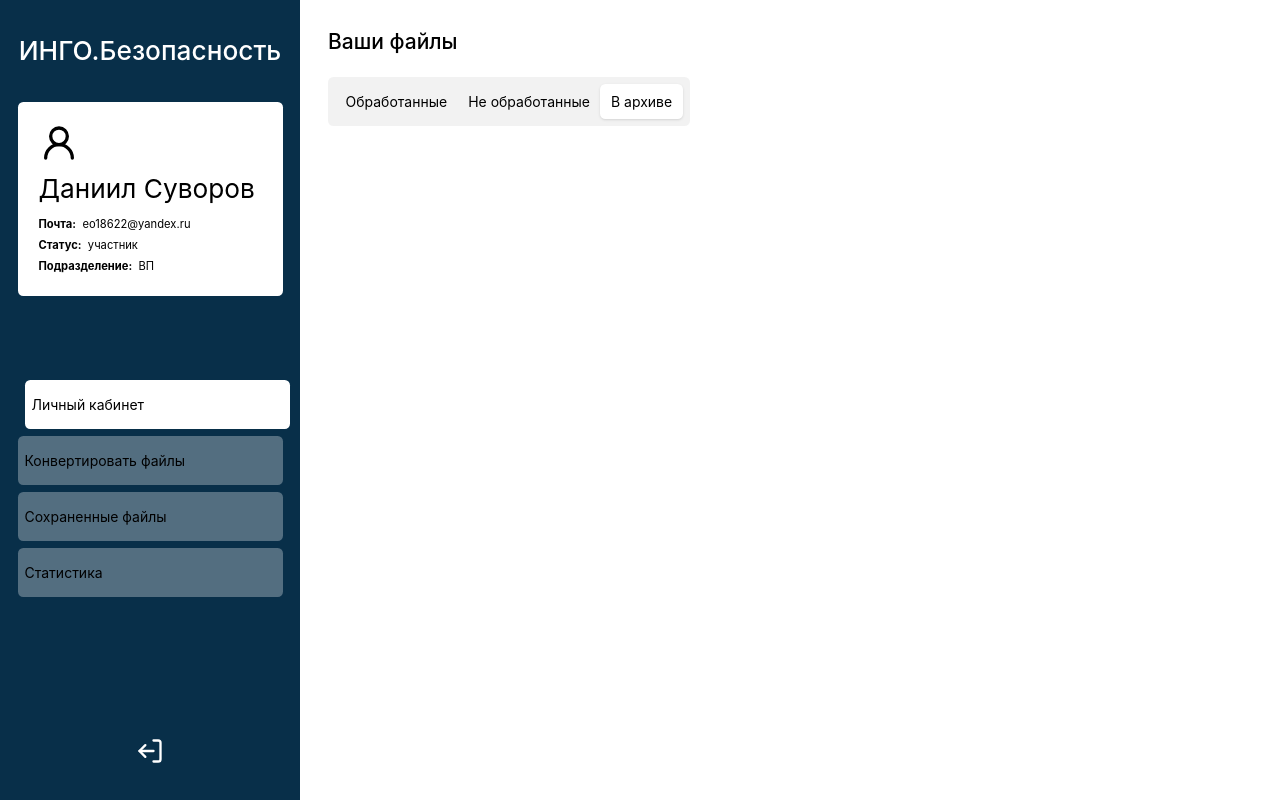
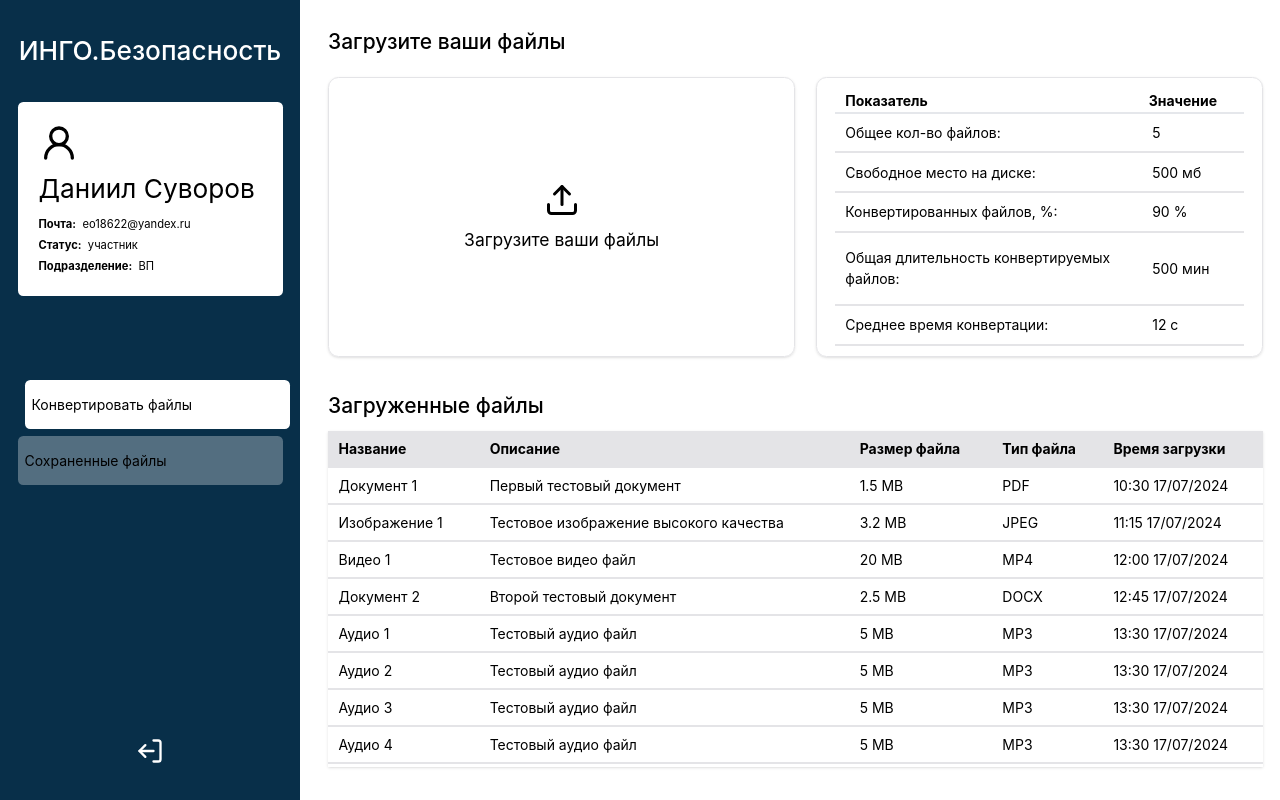
Before and after one commit to racoon-typing/Ingo, a React (Vite) app in the folder project/: page /convert in a window 1280 px wide. Built offline with nearby package versions, Linux system fonts and the light colour scheme.

Commit message:
добавляет страницу конвертер навигацию

```diff
--- a/project/src/app/App.tsx
+++ b/project/src/app/App.tsx
@@ -1,16 +1,21 @@
 // import Files from "../components/files/Files";
-// import ConverterPage from "../pages/converter-page/ConverterPage";
+import { Route, Routes } from "react-router-dom";
+import ConverterPage from "../pages/converter-page/ConverterPage";
 import UploadFilesPage from "../pages/upload-files-page/UploadFilesPage";
 import "./App.css";
 
 function App() {
   return (
     <>
-      {/* <ConverterPage /> */}
-
-      <UploadFilesPage />
-
-      {/* <Files /> */}
+      <Routes>
+        <Route path="/" element={<p>Главная</p>} />
+        <Route path="/convert" element={<ConverterPage />} />
+        <Route path="/files" element={<UploadFilesPage />} />
+        {/* <Route path="/files" element={<Files />} /> */}
+        {/* <ConverterPage /> */}
+        {/* <UploadFilesPage /> */}
+        {/* <Files /> */}
+      </Routes>
     </>
   );
 }
--- a/project/src/components/convert-statistic/CovertStatistic.tsx
+++ b/project/src/components/convert-statistic/CovertStatistic.tsx
@@ -5,7 +5,7 @@ function CovertStatistic(): JSX.Element {
     <div className="p-3 px-5 overflow-hidden rounded-xl border border-zinc-200 shadow">
       <table className="table-auto h-full w-full min-w-full px-3">
         <thead>
-          <tr className="border-b-2 border-b-zinc-200 bg-zinc-200">
+          <tr className="border-b-2">
             <th className="text-left px-3 pr-4">Показатель</th>
             <th className="w-1/4 px-2 text-left">Значение</th>
           </tr>
--- a/project/src/components/file-category-item/FileCategoryItem.tsx
+++ b/project/src/components/file-category-item/FileCategoryItem.tsx
@@ -4,7 +4,9 @@ import classNames from "classnames";
 import { IFileCategory } from "../../types/types";
 
 interface IFileCategoryItemProp {
-  category: IFileCategory[];
+  category: IFileCategory;
+  activeCategory: number;
+  changeCategoryHandler: (id: number) => void;
 }
 
 function FileCategoryItem({
@@ -16,7 +18,7 @@ function FileCategoryItem({
 
   return (
     <li
-      onClick={changeCategoryHandler(category.id)}
+      onClick={() => changeCategoryHandler(category.id)}
       key={category.id}
       className={classNames("p-2 px-3 rounded-md", {
         "bg-white shadow": isActive,
--- a/project/src/components/menu-item/Menu-item.tsx
+++ b/project/src/components/menu-item/Menu-item.tsx
@@ -1,26 +1,25 @@
 // import "./Menu-item.scss";
 
 import classNames from "classnames";
-import { IMenuItem } from "../../layout/Layout";
+import { IMenuItem } from "../../types/types";
 
 interface IMenuItemProp {
-  activeId: number;
-  handleChangeActive: (id: number) => void;
+  active: string;
+  handleChangeActive: (id: string) => void;
   item: IMenuItem;
 }
 
 function MenuItem({
-  activeId,
+  active,
   handleChangeActive,
   item,
 }: IMenuItemProp): JSX.Element {
-  const { id, name } = item;
-
-  const isActive = activeId == id;
+  const { name, value } = item;
+  const isActive = active === value;
 
   return (
     <li
-      onClick={() => handleChangeActive(id)}
+      onClick={() => handleChangeActive(value)}
       className={classNames(
         "menu__item p-4 px-2 rounded-md text-black mb-2 duration-300",
         {
--- a/project/src/components/menu/Menu.tsx
+++ b/project/src/components/menu/Menu.tsx
@@ -1,28 +1,44 @@
 // import './Menu.scss';
 
-import { useState } from "react";
+import { useEffect, useState } from "react";
 import MenuItem from "../menu-item/Menu-item";
 import { IMenuItem } from "../../types/types";
+import { useNavigate } from "react-router-dom";
 
 interface IMenuProp {
   list: IMenuItem[];
 }
 
 function Menu({ list }: IMenuProp): JSX.Element {
-  const [activeItem, setActiveItem] = useState<number>(1);
+  const [activeItem, setActiveItem] = useState<string>("convert");
+  const navigate = useNavigate();
 
-  function handleChangeActive(id: number) {
-    setActiveItem(id);
+  useEffect(() => {
+    // Найти ссылку, соответствующую активному элементу
+    const link = list.find((item) => item.value === activeItem)?.link || "";
+    console.log("Navigating to:", link); // Отладочный вывод
+
+    // Выполнить навигацию
+    if (link) {
+      navigate(link);
+    }
+  }, [activeItem, list, navigate]); // Выполняем навигацию при изменении activeItem
+
+  function handleChangeActive(value: string) {
+    // Обновление состояния активного элемента
+    if (value !== activeItem) {
+      setActiveItem(value);
+    }
   }
 
   return (
     <div className="menu__wrapper pt-24 flex flex-col justify-start grow">
       <ul className="menu__list">
         {list
-          ? list.map((item) => (
+          ? list.map((item: IMenuItem) => (
               <MenuItem
                 key={item.value}
-                activeId={activeItem}
+                active={activeItem}
                 handleChangeActive={handleChangeActive}
                 item={item}
               />
--- a/project/src/components/upload-files-row/UploadFilesRow.tsx
+++ b/project/src/components/upload-files-row/UploadFilesRow.tsx
@@ -14,9 +14,6 @@ function UploadFilesRow({ file }: IUploadFilesRowProp): JSX.Element {
       <td className="px-3 py-2">{file.size}</td>
       <td className="px-3 py-2">{file.type}</td>
       <td className="px-3 py-2">{file.uploadTime}</td>
-      <td className="px-3 py-2">
-        <input type="checkbox" name="" id="" checked={file.converted} />
-      </td>
     </tr>
   );
 }
--- a/project/src/components/upload-files-table/UploadFilesTable.tsx
+++ b/project/src/components/upload-files-table/UploadFilesTable.tsx
@@ -13,7 +13,6 @@ function UploadFilesTable(): JSX.Element {
           <th className="min-w-min px-3 py-2 text-left">Размер файла</th>
           <th className="min-w-min px-3 py-2 text-left">Тип файла</th>
           <th className="min-w-min px-3 py-2 text-left">Время загрузки</th>
-          <th className="min-w-min px-3 py-2 text-left">Обработан</th>
         </tr>
       </thead>
       <tbody>
--- a/project/src/consts/const.ts
+++ b/project/src/consts/const.ts
@@ -1,24 +1,28 @@
 export const menuList = [
-    {
-        id: 1,
-        name: "Личный кабинет",
-        value: "account",
-    },
+    // {
+    //     id: 1,
+    //     name: "Личный кабинет",
+    //     value: "account",
+    //     link: '/account'
+    // },
     {
         id: 2,
         name: "Конвертировать файлы",
         value: "convert",
+        link: '/convert'
     },
     {
         id: 3,
         name: "Сохраненные файлы",
         value: "files",
+        link: '/files'
     },
-    {
-        id: 4,
-        name: "Статистика",
-        value: "statistic",
-    },
+    // {
+    //     id: 4,
+    //     name: "Статистика",
+    //     value: "statistic",
+    //     link: '/statistic'
+    // },
 ];
 
 export const userData = {
@@ -70,7 +74,7 @@ export const userUploadFiles = [
         converted: false,
     },
     {
-        name: 'Аудио 1',
+        name: 'Аудио 2',
         description: 'Тестовый аудио файл',
         size: '5 MB',
         type: 'MP3',
@@ -79,7 +83,7 @@ export const userUploadFiles = [
     },
     // kfd
     {
-        name: 'Аудио 1',
+        name: 'Аудио 3',
         description: 'Тестовый аудио файл',
         size: '5 MB',
         type: 'MP3',
@@ -87,7 +91,7 @@ export const userUploadFiles = [
         converted: false,
     },
     {
-        name: 'Аудио 1',
+        name: 'Аудио 4',
         description: 'Тестовый аудио файл',
         size: '5 MB',
         type: 'MP3',
@@ -95,7 +99,7 @@ export const userUploadFiles = [
         converted: false,
     },
     {
-        name: 'Аудио 1',
+        name: 'Аудио 5',
         description: 'Тестовый аудио файл',
         size: '5 MB',
         type: 'MP3',
@@ -103,7 +107,7 @@ export const userUploadFiles = [
         converted: false,
     },
     {
-        name: 'Аудио 1',
+        name: 'Аудио 6',
         description: 'Тестовый аудио файл',
         size: '5 MB',
         type: 'MP3',
@@ -111,7 +115,7 @@ export const userUploadFiles = [
         converted: false,
     },
     {
-        name: 'Аудио 1',
+        name: 'Аудио 7',
         description: 'Тестовый аудио файл',
         size: '5 MB',
         type: 'MP3',
@@ -119,7 +123,7 @@ export const userUploadFiles = [
         converted: false,
     },
     {
-        name: 'Аудио 1',
+        name: 'Аудио 8',
         description: 'Тестовый аудио файл',
         size: '5 MB',
         type: 'MP3',
@@ -127,7 +131,7 @@ export const userUploadFiles = [
         converted: false,
     },
     {
-        name: 'Аудио 1',
+        name: 'Аудио 99',
         description: 'Тестовый аудио файл',
         size: '5 MB',
         type: 'MP3',
@@ -135,7 +139,7 @@ export const userUploadFiles = [
         converted: false,
     },
     {
-        name: 'Аудио 1',
+        name: 'Аудио 19',
         description: 'Тестовый аудио файл',
         size: '5 MB',
         type: 'MP3',
--- a/project/src/main.tsx
+++ b/project/src/main.tsx
@@ -1,10 +1,13 @@
-import React from 'react'
-import ReactDOM from 'react-dom/client'
-import './index.scss'
-import App from './app/App'
+import React from "react";
+import ReactDOM from "react-dom/client";
+import "./index.scss";
+import App from "./app/App";
+import { BrowserRouter } from "react-router-dom";
 
-ReactDOM.createRoot(document.getElementById('root')!).render(
+ReactDOM.createRoot(document.getElementById("root")!).render(
   <React.StrictMode>
-    <App />
-  </React.StrictMode>,
-)
+    <BrowserRouter>
+      <App />
+    </BrowserRouter>
+  </React.StrictMode>
+);
--- a/project/src/pages/upload-files-page/UploadFilesPage.tsx
+++ b/project/src/pages/upload-files-page/UploadFilesPage.tsx
@@ -4,8 +4,6 @@ import Layout from "../../layout/Layout";
 import FileCategory from "../../components/file-category-list/FileCategoryList";
 
 function UploadFilesPage(): JSX.Element {
-  const isActive = true;
-
   return (
     <Layout>
       <h2 className="text-2xl mb-6 font-medium">Ваши файлы</h2>
@@ -13,6 +11,10 @@ function UploadFilesPage(): JSX.Element {
       <div className="bg-black/5 rounded-md inline-block">
         <FileCategory />
       </div>
+
+      <div>
+        Файлы
+      </div>
     </Layout>
   );
 }
--- a/project/src/types/types.ts
+++ b/project/src/types/types.ts
@@ -11,6 +11,7 @@ export interface IMenuItem {
     id: number;
     name: string;
     value: string;
+    link: string;
 }
 
 export interface IFileCategory {
```
